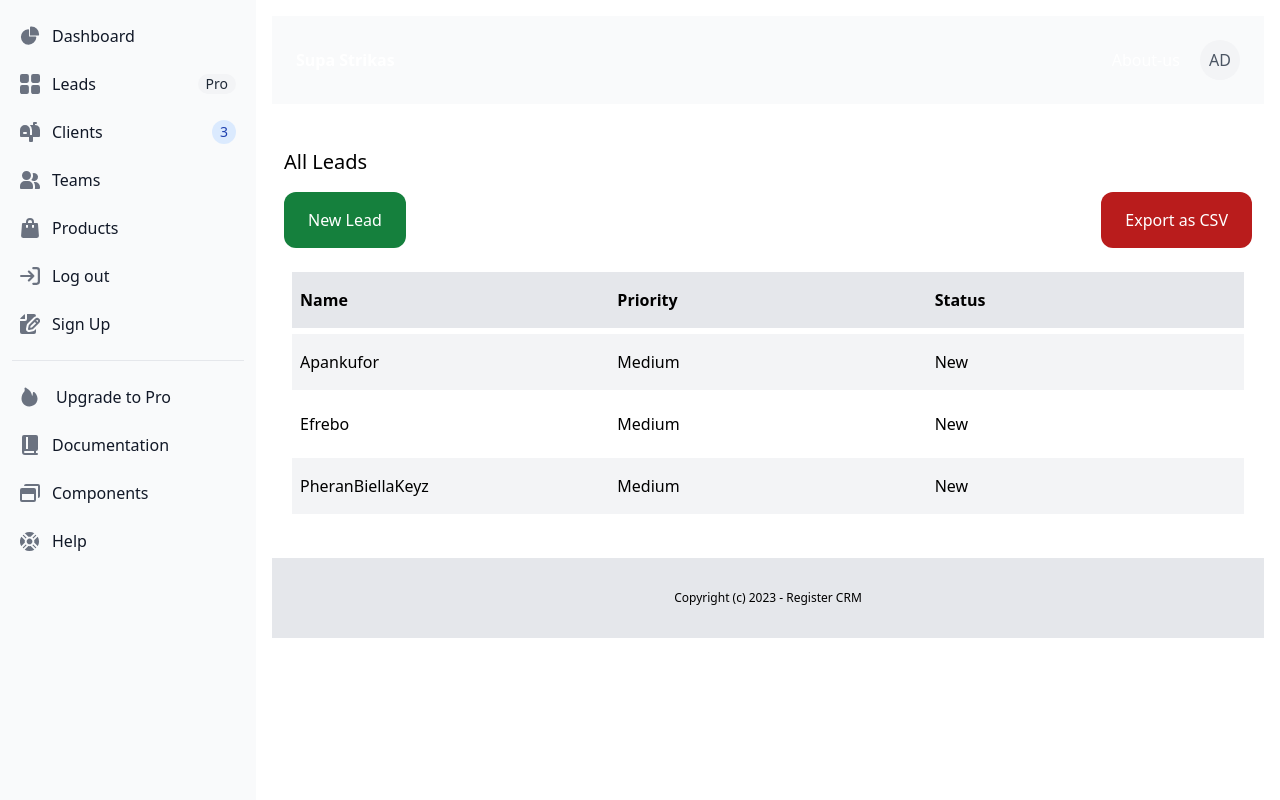
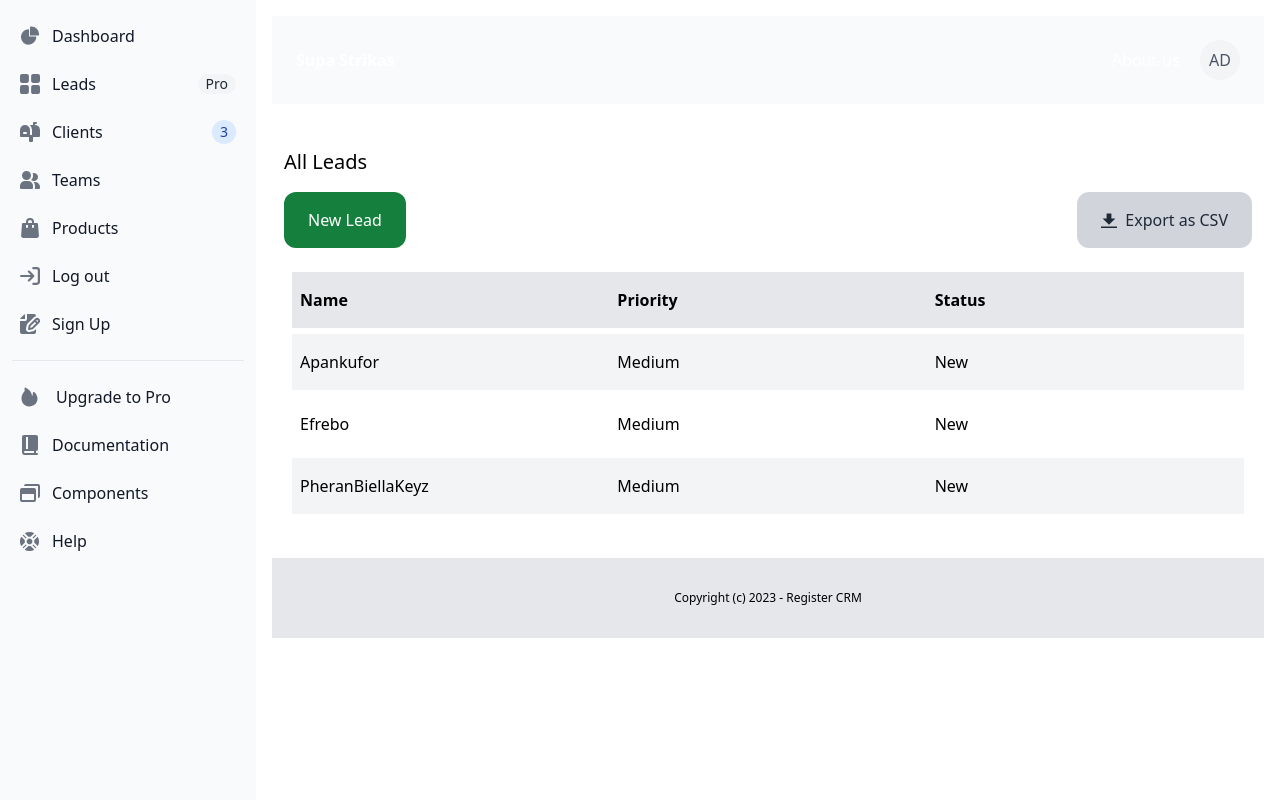
Before and after one commit to Thaiwhoe/Register-CRM, a Django app: page /dashboard/leads/ in a window 1280 px wide. Run offline with Django 4.2, Linux system fonts and the light colour scheme; a user stored in the database is signed in; data comes from the database, SQL or seed files in the repository; style sheets or scripts are compiled from the project's sources; some libraries are stand-ins or nearby versions.

Commit message:
IMP - Added icon to download

```diff
--- a/registercrm/client/templates/client/all_clients.html
+++ b/registercrm/client/templates/client/all_clients.html
@@ -9,7 +9,9 @@
 
         <div class="flex justify-between">
             <a href="{% url 'clients:add' %}" class="inline-block py-4 px-6 bg-green-700 rounded-xl text-white">Add Clients</a>
-            <a class="px-6 rounded-xl text-white py-4 px-6 bg-red-700" href="{% url 'clients:export' %}">Export as CSV</a>
+            <button class="bg-gray-300 hover:bg-gray-400 text-gray-800 py-4 px-6 rounded inline-flex rounded-xl items-center"><svg class="fill-current w-4 h-4 mr-2" xmlns="http://www.w3.org/2000/svg" viewBox="0 0 20 20"><path d="M13 8V2H7v6H2l8 8 8-8h-5zM0 18h20v2H0v-2z"/></svg>
+                <a href="{% url 'clients:export' %}">Export as CSV</a>
+            </button>
         </div>
         {% if clients %}
             <div class="mt-6 px-2 flex justify-between">
--- a/registercrm/lead/templates/lead/lead_list.html
+++ b/registercrm/lead/templates/lead/lead_list.html
@@ -8,7 +8,9 @@
             <h1 class="mb-4 text-xl">All Leads</h1>
             <div class="flex justify-between">
                 <a href="{% url 'leads:add' %}" class="inline-block py-4 px-6 bg-green-700 rounded-xl text-white">New Lead</a>
-                <a class="px-6 rounded-xl text-white py-4 px-6 bg-red-700" href="{% url 'leads:export' %}">Export as CSV</a>
+                <button class="bg-gray-300 hover:bg-gray-400 text-gray-800 py-4 px-6 rounded inline-flex rounded-xl items-center"><svg class="fill-current w-4 h-4 mr-2" xmlns="http://www.w3.org/2000/svg" viewBox="0 0 20 20"><path d="M13 8V2H7v6H2l8 8 8-8h-5zM0 18h20v2H0v-2z"/></svg>
+                    <a href="{% url 'leads:export' %}">Export as CSV</a>
+                </button>
             </div>
             {% if object_list %}
                 <div class="mt-6 px-2 flex justify-between">
--- a/registercrm/team/templates/team/teams_list.html
+++ b/registercrm/team/templates/team/teams_list.html
@@ -8,7 +8,7 @@
         <h1 class="text-2xl mb-6">Teams</h1>
         <div class="grid grid-cols-4 gap-4">
             {% for team in teams %}
-                <div class="{% if team == active_team %} bg-blue-100 {% else %} bg-gray-100 {% endif %} rounded-xl p-6 mt-6">
+                <div class="{% if team == active_team %} bg-blue-100 border-t-4 border-teal-500 rounded-b text-teal-900 px-4 py-3 shadow-md {% else %} bg-gray-100 {% endif %} rounded-xl p-6 mt-6">
                     <div class="flex">
                         <h2 class="mb-4 text-xl ">{{ team.name }}</h2>
                         {% if team == active_team %}
```
